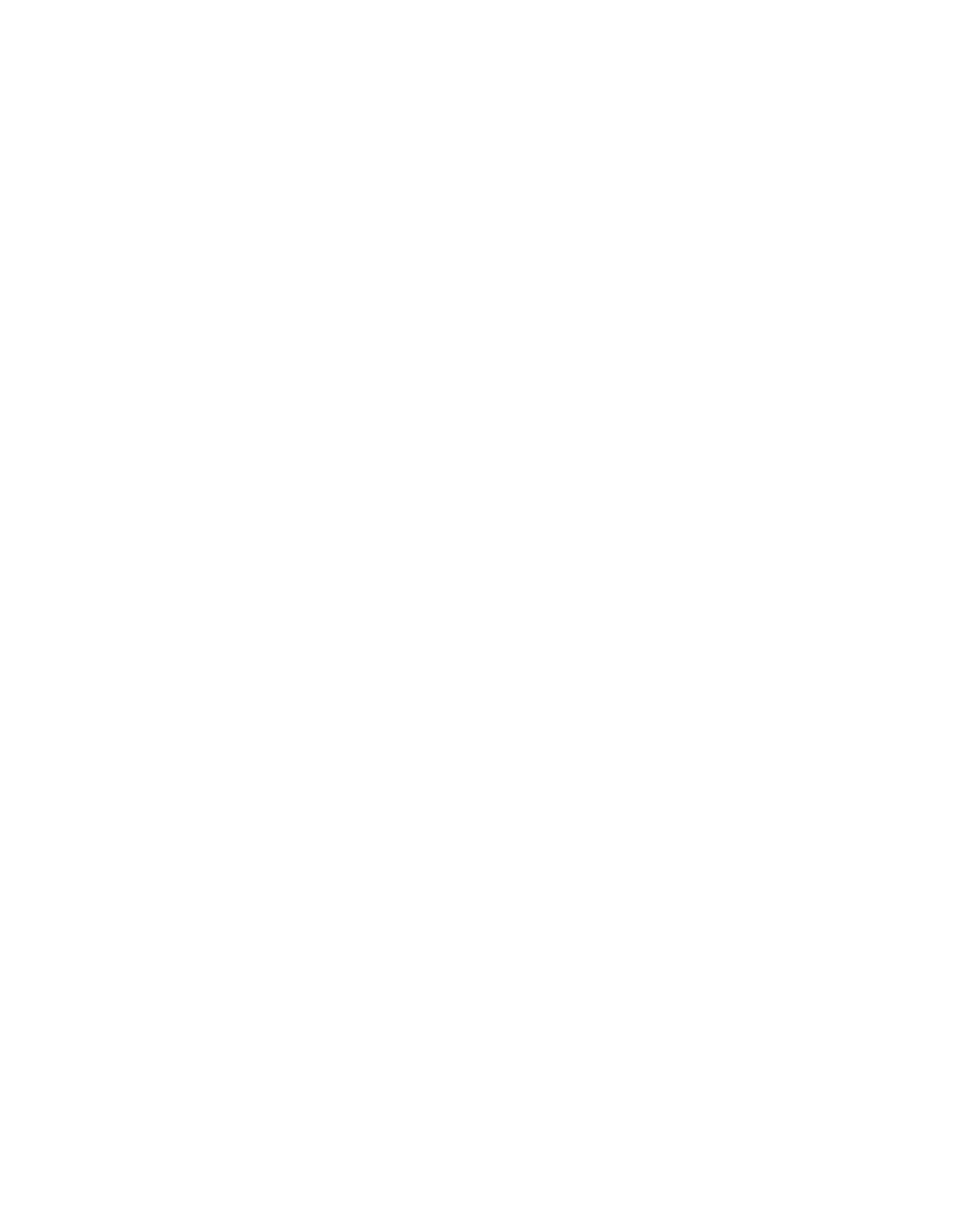
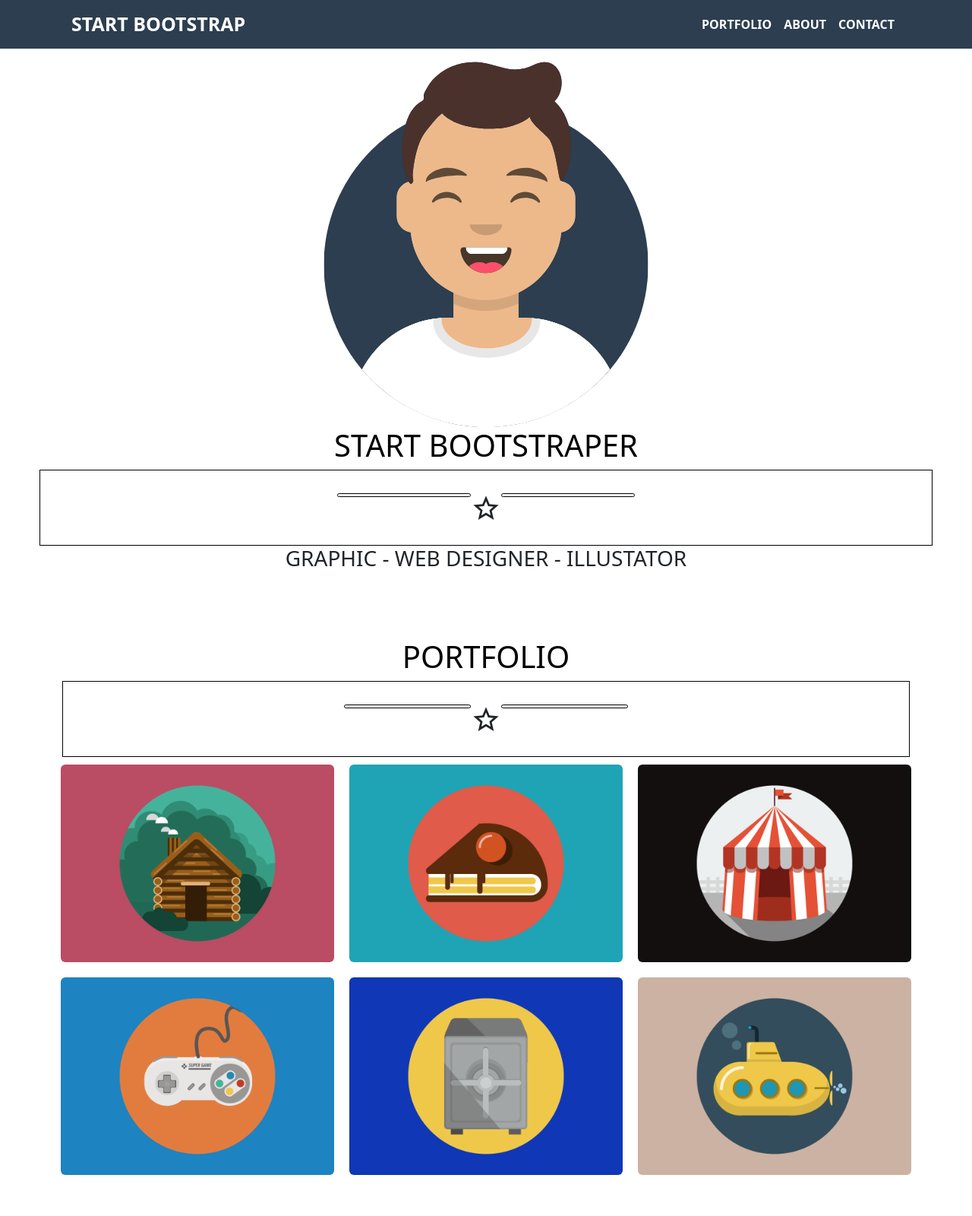
Before and after one commit to MicheleBenaco/html-css-bootstrap-freelancer, a plain HTML site: page index.html in a window 1280 px wide. Shown: the top 1600 px of the page at 76% size. Before the commit the page ends 800 px from the top, so only its background shows below. Drawn offline with nearby package versions, Linux system fonts and the light colour scheme.

Commit message:
parte centrale

```diff
--- a/index.html
+++ b/index.html
@@ -3,10 +3,128 @@
 <head>
     <meta charset="UTF-8">
     <meta http-equiv="X-UA-Compatible" content="IE=edge">
+    <link rel="stylesheet" href="https://fonts.googleapis.com/css2?family=Material+Symbols+Outlined:opsz,wght,FILL,GRAD@20..48,100..700,0..1,-50..200" />
+    <!-- CSS only -->
+    <link href="https://cdn.jsdelivr.net/npm/bootstrap@5.2.1/dist/css/bootstrap.min.css" rel="stylesheet" integrity="sha384-iYQeCzEYFbKjA/T2uDLTpkwGzCiq6soy8tYaI1GyVh/UjpbCx/TYkiZhlZB6+fzT" crossorigin="anonymous">
+    <link rel="stylesheet" href="./style/style.css">
     <meta name="viewport" content="width=device-width, initial-scale=1.0">
     <title>Document</title>
 </head>
 <body>
+    <!-- header  -->
+    <header>
+        <div class="container-md border-1 ">
+            <nav class="navbar navbar-expand-lg">
+                <div class="container-fluid">
+                  <a class="navbar-brand text-white titolo text-uppercase " href="#">Start bootstrap</a>
+                  <button class="navbar-toggler" type="button" data-bs-toggle="collapse" data-bs-target="#navbarScroll" aria-controls="navbarScroll" aria-expanded="false" aria-label="Toggle navigation">
+                    <span class="navbar-toggler-icon"></span>
+                  </button>
+                  <div class="collapse navbar-collapse flex-grow-0" id="navbarScroll">
+                    <ul class="navbar-nav me-auto my-2 my-lg-0 navbar-nav-scroll" style="--bs-scroll-height: 100px;">
+                      <li class="nav-item">
+                        <a class="nav-link active text-uppercase text-white font-weight " aria-current="page" href="#">Portfolio</a>
+                      </li>
+                      <li class="nav-item">
+                        <a class="nav-link active text-uppercase text-white font-weight " aria-current="page" href="#">about</a>
+                      </li>
+                      <li class="nav-item">
+                        <a class="nav-link active text-uppercase text-white font-weight " aria-current="page" href="#">contact</a>
+                      </li>
+                    </ul>
+                  </div>
+                </div>
+              </nav>
+        </div>
+    </header>
+    <!-- hero -->
+    <hero class="hero text-center">
+        <div class="cont-avatr container-md ">
+            <img class="avatar" src="./img/avatar.svg" alt="">
+            <h1 class=" text-black text-uppercase"> Start bootstraper</h1>
+            <div class="debug d-flex justify-content-center container-linea ">
+                <div class="linea">
+                </div>
+                <span class="material-symbols-outlined">
+                    grade
+                 </span>
+
+                 <div class="linea"></div>
+            </div>
+            <h3 class=" text-uppercase">
+                Graphic - Web designer - illustator
+            </h3>
+        </div>
+
+
+    </hero>
+    <!-- main+section -->
+    <main>
+        <!-- sezione1  -->
+        <section class="text-center container-md ">
+            <h1 class=" text-black text-uppercase"> Portfolio
+
+            </h1>
+            <div class="debug d-flex justify-content-center container-linea ">
+                 <div class="linea">
+                 </div>
+                    <span class="material-symbols-outlined">
+                        grade
+                     </span>
+                 <div class="linea"></div>
+            </div>
+            <div class="conteiner-card row justify-content-center  ">
+                <div class="card-box col-sm-5 col-md-4">
+                    <img class="rounded" src="./img/cabin.png" alt="">
+                </div>
+                <div class="card-box col-sm-5  col-md-4 ">
+                    <img class="rounded" src="./img/cake.png" alt="">
+                </div>
+                <div class="card-box col-sm-5 col-md-4 ">
+                    <img class="rounded" src="./img/circus.png" alt="">
+                </div>
+                <div class="card-box col-sm-5 col-md-4">
+                    <img class="rounded" src="./img/game.png" alt="">
+                </div>
+                <div class="card-box col-sm-5 col-md-4">
+                    <img class="rounded" src="./img/safe.png" alt="">
+                </div>
+                <div class="card-box col-sm-5 col-md-4">
+                    <img class="rounded" src="./img/submarine.png" alt="">
+                </div>
+
+            </div>
+
+        </section>
+         <!-- sezione2  -->
+        <section class=" pading mb_color ">
+            <div class=" container-md">
+                <h1 class=" text-black text-uppercase text-center"> Portfolio
+
+                 </h1>
+                <div class="debug d-flex justify-content-center container-linea ">
+                 <div class="linea">
+                 </div>
+                    <span class="material-symbols-outlined">
+                        grade
+                     </span>
+                 <div class="linea"></div>
+                </div>
+                <div>
+                <p class=" text-white pt-3 p-5 text-start ">
+                    Lorem ipsum dolor sit amet, consectetur adipisicing elit. Cumque, voluptatibus reiciendis vel repellat beatae quidem, labore fugiat at veritatis similique laborum, soluta ex aperiam sequi quia sint quae illo aliquid?
+                    Lorem ipsum dolor sit amet consectetur adipisicing elit. Quis excepturi quas, commodi quasi blanditiis ipsa pariatur dignissimos hic voluptatum suscipit nemo, nulla non nihil saepe deserunt sapiente maxime! Libero, dolorum.
+                </p>
+            </div>
+            <div class=" text-center">
+                <a class="btn1" href=""> Download</a>
+            </div>
+            </div>
+        </section>
+         <!-- sezione3  -->
+        <section></section>
+    </main>
+    <footer></footer>
 
 </body>
 </html>
--- a/style/style.css
+++ b/style/style.css
@@ -0,0 +1,84 @@
+/* Utility */
+:root{
+    --green:rgb(26, 188, 156);
+    --drak:rgb(44, 62, 80);
+    --blue:rgb(58, 84, 109);
+}
+.debug{
+    border: 1px solid black ;
+    height: 100px;
+}
+.dflex{
+    display: flex;
+}
+/* header */
+header{
+    background-color: var(--drak);
+}
+.titolo{
+    font-size: 25px;
+    font-weight: 700;
+}
+.font-weight{
+    font-weight: 700;
+}
+/* -------- hero ------- */
+.hero{
+    width: 100%;
+    background-color: var(--green);
+}
+.cont-avatr{
+    width: 100%;
+    max-width: 1200px;
+
+}
+.avatar{
+    width: 40%;
+    max-width: 50%;
+}
+.linea{
+    width: 15%;
+    height: 5px;
+    border: 1px solid black;
+    border-radius: 5px;
+}
+.container-linea{
+    padding-top: 30px;
+}
+.material-symbols-outlined{
+    font-size: 40px;
+}
+/* -------- MAIN ------ */
+main{
+    padding-top: 80px;
+}
+img{
+   width: 100%;
+}
+.card-box{
+    padding: 10px;
+}
+.pading{
+    margin-top: 50px;
+}
+.mb_color{
+    background-color: var(--green);
+}
+
+a{
+    text-decoration: none;
+    color: white
+}
+.btn1{
+    border: 1px solid white;
+    border-radius: 5px;
+    padding: 10px;
+    display: inline-block;
+}
+/* --------MEDIAQ------------- */
+@media screen and (min-width:768) {
+    .card-box{
+        padding: 10px;
+        margin-left: 50px;
+    }
+}
```
